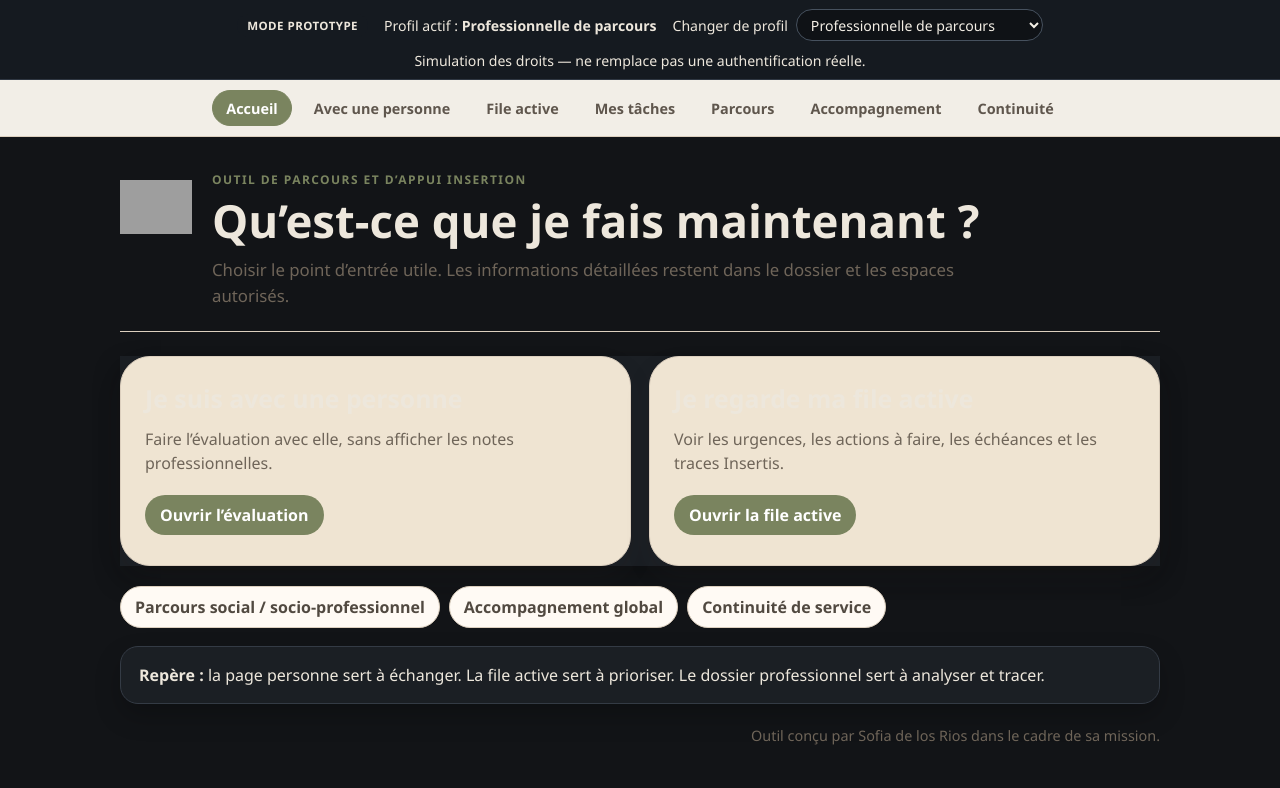
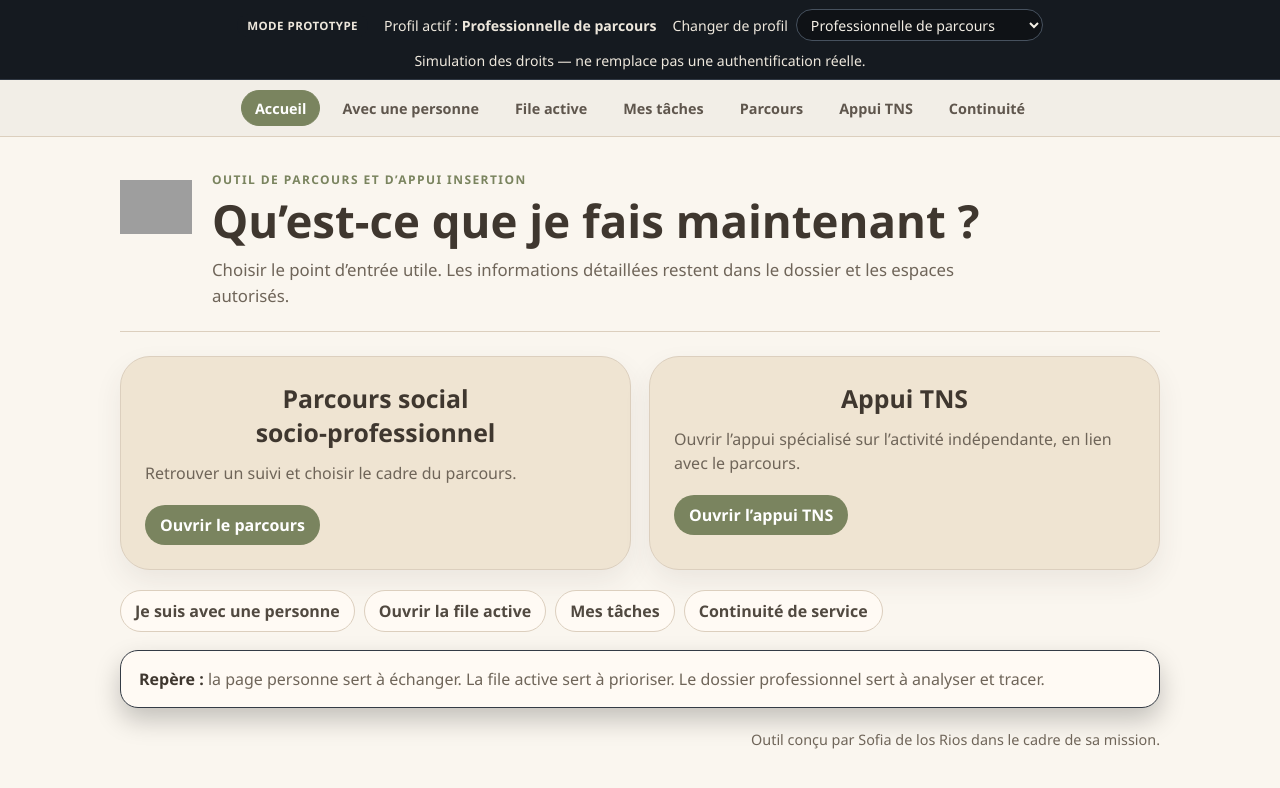
Before and after one commit to So1968/OUTIL-PARCOURS-INSERTION, a React (Vite) app in the folder frontend/: page / in a window 1280 px wide. Shown: the top 788 px of the page. Built offline with nearby package versions, Linux system fonts and the light colour scheme; grey boxes are pictures that could not be loaded.

Commit message:
Stabilise les entrées validées et la lisibilité de l'accueil

```diff
--- a/frontend/src/appShell.css
+++ b/frontend/src/appShell.css
@@ -77,8 +77,21 @@
 .accueil-simple {
   min-height: calc(100vh - 110px);
   padding: 34px 22px 56px;
-  background: #faf6ef;
-  color: #3f372f;
+  /* Préserver la palette validée de l'accueil face aux styles sombres globaux. */
+  background: #faf6ef !important;
+  color: #3f372f !important;
+  color-scheme: light;
+}
+
+.accueil-simple h1,
+.accueil-simple__card h2,
+.accueil-simple__aide strong {
+  color: #3f372f !important;
+}
+
+.accueil-simple__grid {
+  background: transparent !important;
+  box-shadow: none !important;
 }
 
 .accueil-simple__wrap {
@@ -156,6 +169,7 @@
   margin: 0;
   color: #3f372f;
   font-size: 1.55rem;
+  text-align: center;
 }
 
 .accueil-simple__card p {
@@ -198,8 +212,8 @@
   padding: 16px 18px;
   border: 1px solid #dccfbe;
   border-radius: 18px;
-  background: #fffaf4;
-  color: #6f6559;
+  background: #fffaf4 !important;
+  color: #6f6559 !important;
   line-height: 1.5;
 }
 
--- a/frontend/src/components/AppNavigation.jsx
+++ b/frontend/src/components/AppNavigation.jsx
@@ -8,7 +8,7 @@ const navigationItems = [
   { to: "/pilotage-actions", label: "File active", roles: ACCOMPAGNEMENT_ROLES },
   { to: "/bureau-quotidien", label: "Mes tâches", roles: ACCOMPAGNEMENT_ROLES },
   { to: "/parcours-social-socio-professionnel", label: "Parcours", roles: PARCOURS_ROLES },
-  { to: "/accompagnement-global", label: "Accompagnement", roles: ACCOMPAGNEMENT_ROLES },
+  { to: "/accompagnement-global", label: "Appui TNS", roles: ACCOMPAGNEMENT_ROLES },
   { to: "/continuite-service", label: "Continuité", roles: CONTINUITE_ROLES },
   { to: "/direction", label: "Direction", roles: PORTE_DIRECTION_ROLES },
 ];
--- a/frontend/src/pages/AccueilPage.jsx
+++ b/frontend/src/pages/AccueilPage.jsx
@@ -4,24 +4,25 @@ import { useRole } from "../auth/useRole";
 
 const entreesPrincipales = [
   {
-    titre: "Je suis avec une personne",
-    texte: "Faire l’évaluation avec elle, sans afficher les notes professionnelles.",
-    lien: "/evaluation-personne",
-    bouton: "Ouvrir l’évaluation",
-    roles: ACCOMPAGNEMENT_ROLES,
+    titre: <>Parcours social <br />socio-professionnel</>,
+    texte: "Retrouver un suivi et choisir le cadre du parcours.",
+    lien: "/parcours-social-socio-professionnel",
+    bouton: "Ouvrir le parcours",
+    roles: PARCOURS_ROLES,
   },
   {
-    titre: "Je regarde ma file active",
-    texte: "Voir les urgences, les actions à faire, les échéances et les traces Insertis.",
-    lien: "/pilotage-actions",
-    bouton: "Ouvrir la file active",
+    titre: "Appui TNS",
+    texte: "Ouvrir l’appui spécialisé sur l’activité indépendante, en lien avec le parcours.",
+    lien: "/appui-tns",
+    bouton: "Ouvrir l’appui TNS",
     roles: ACCOMPAGNEMENT_ROLES,
   },
 ];
 
 const raccourcis = [
-  { label: "Parcours social / socio-professionnel", to: "/parcours-social-socio-professionnel", roles: PARCOURS_ROLES },
-  { label: "Accompagnement global", to: "/accompagnement-global", roles: ACCOMPAGNEMENT_ROLES },
+  { label: "Je suis avec une personne", to: "/evaluation-personne", roles: ACCOMPAGNEMENT_ROLES },
+  { label: "Ouvrir la file active", to: "/pilotage-actions", roles: ACCOMPAGNEMENT_ROLES },
+  { label: "Mes tâches", to: "/bureau-quotidien", roles: ACCOMPAGNEMENT_ROLES },
   { label: "Continuité de service", to: "/continuite-service", roles: CONTINUITE_ROLES },
   { label: "Direction", to: "/direction", roles: PORTE_DIRECTION_ROLES },
 ];
```
Also changed, not shown: 2 other files (tests, documents, lock files or other folders).
